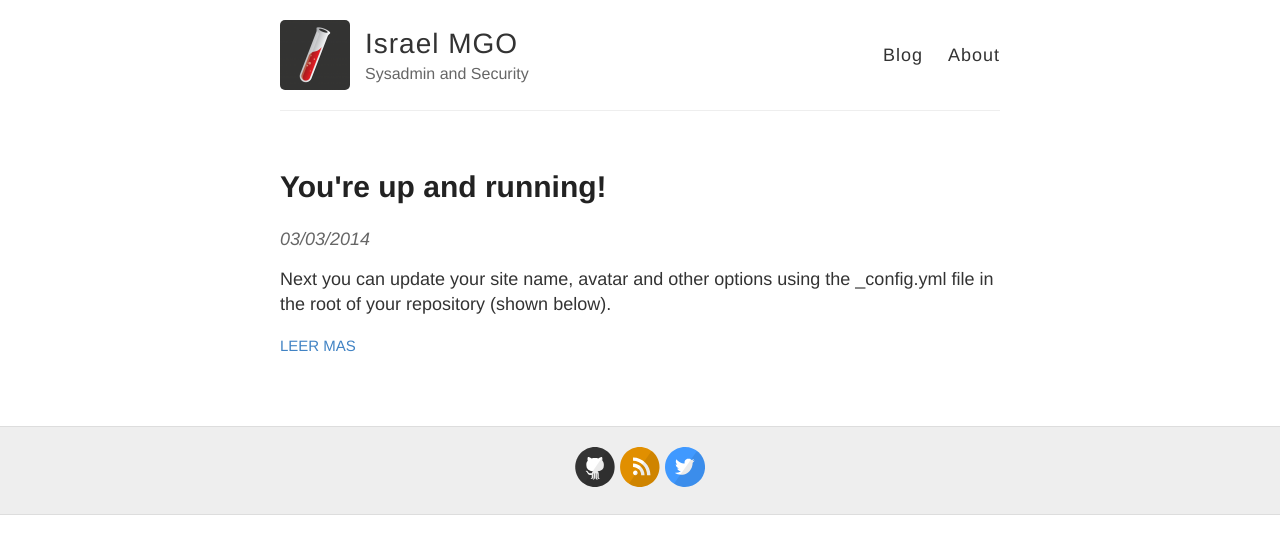
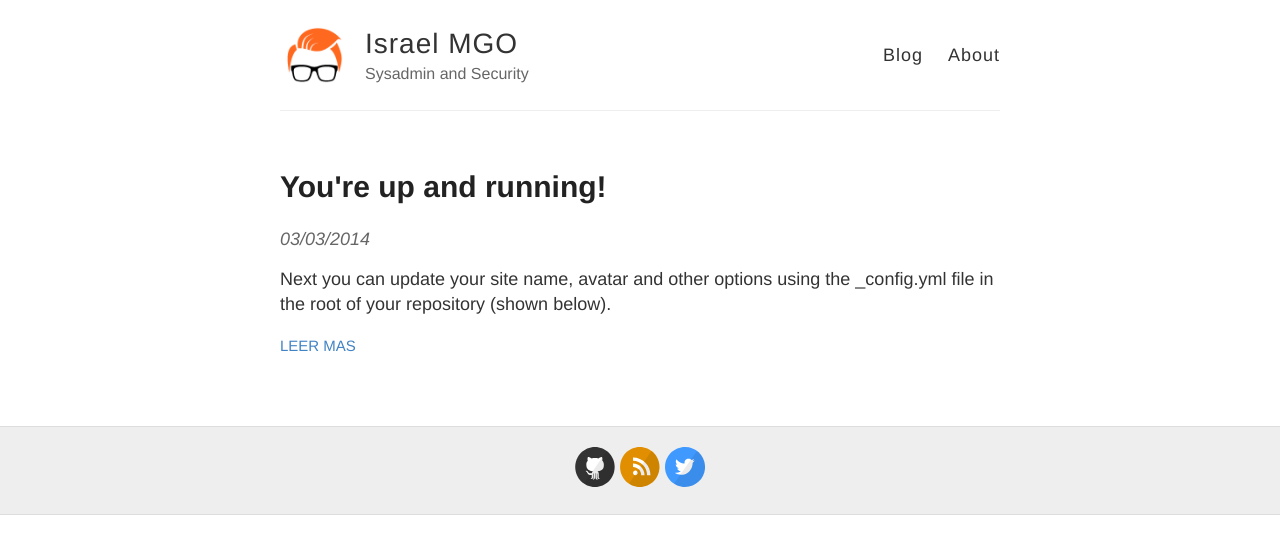
Before and after one commit to israelmgo/israelmgo.github.io, a Jekyll site: the page built from index.html, in a window 1280 px wide. Shown: the top 554 px of the page. Built offline with Jekyll 4.4.1, drawn with Linux system fonts in a browser that asks for light colours.

Commit message:
Update _config.yml

```diff
--- a/_config.yml
+++ b/_config.yml
@@ -9,7 +9,7 @@ name: Israel MGO
 description: Sysadmin and Security
 
 # URL of your avatar or profile pic (you could use your GitHub profile pic)
-avatar: /images/jekyll-logo.png
+avatar: /images/ixra2.png
 
 #
 # Flags below are optional
```
